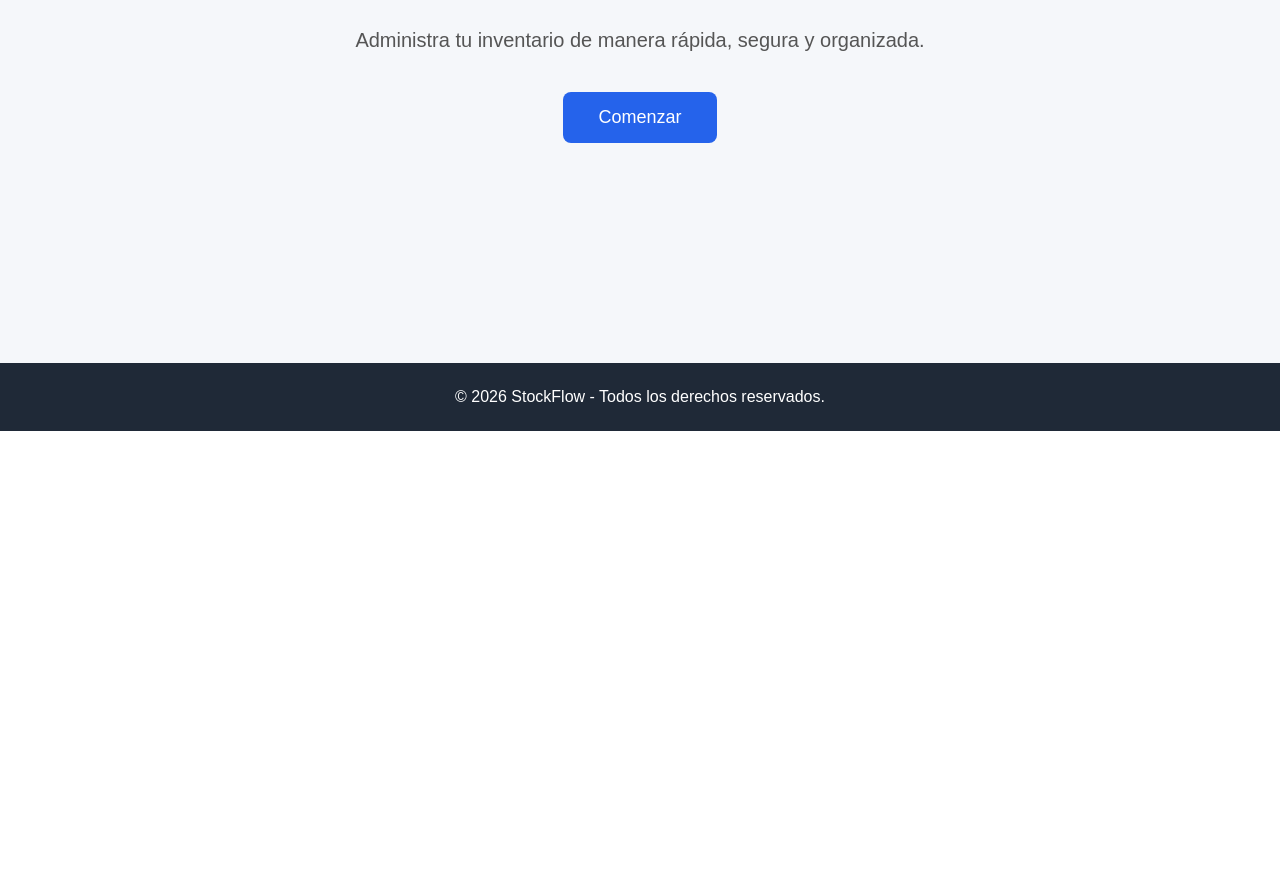
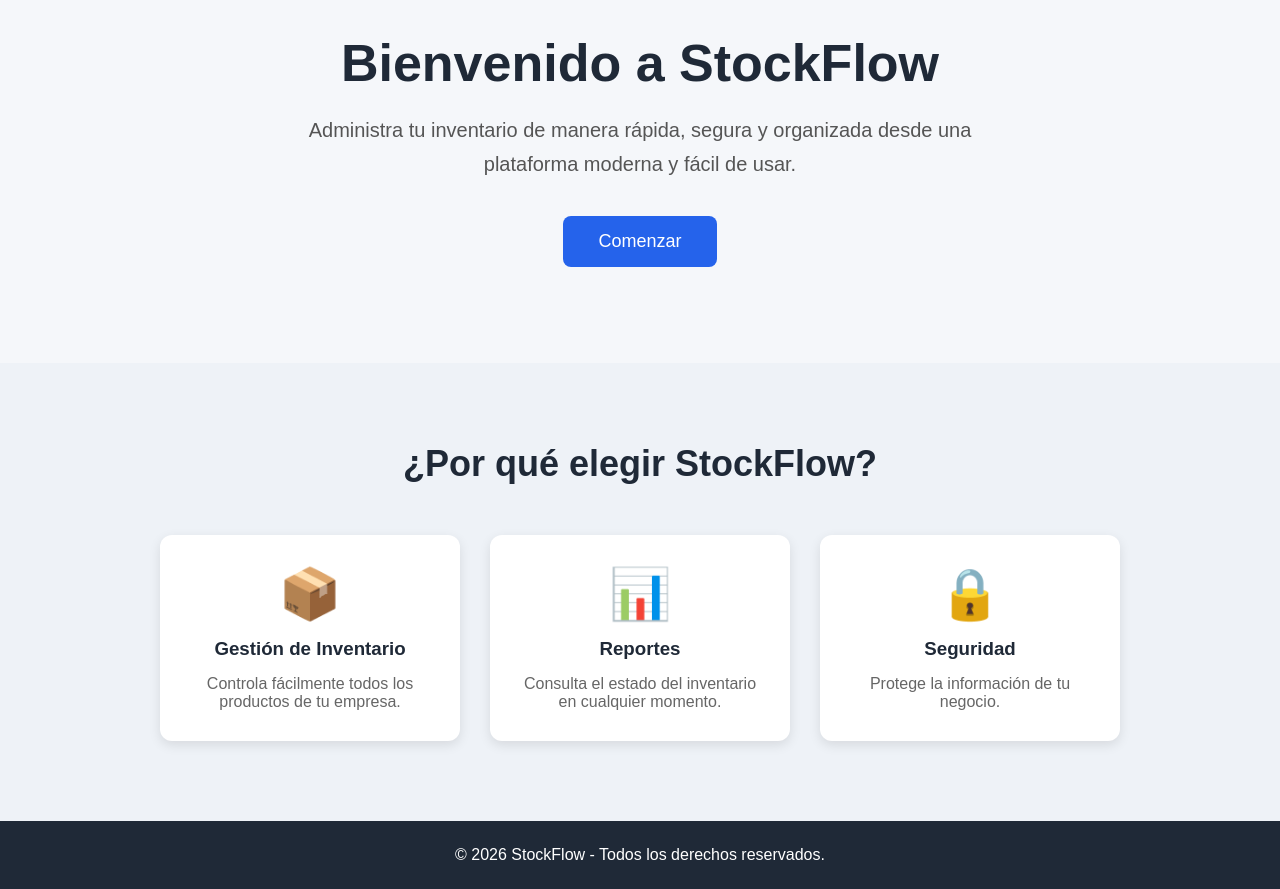
Before and after one commit to ShoskaOff/react-samuel-momento-1, a React (Vite) app: page / in a window 1280 px wide. Shown: the part 352-1241 px from the top of the page. Before the commit the page ends 800 px from the top, so only its background shows below. Built offline with nearby package versions, Linux system fonts and the light colour scheme.

Commit message:
Agregar sección de características con componente Card

```diff
--- /dev/null
+++ b/src/components/Card.jsx
@@ -0,0 +1,15 @@
+import "../styles/Card.css";
+
+function Card({ icono, titulo, descripcion }) {
+  return (
+    <div className="card">
+      <div className="card-icon">{icono}</div>
+
+      <h3>{titulo}</h3>
+
+      <p>{descripcion}</p>
+    </div>
+  );
+}
+
+export default Card;
--- /dev/null
+++ b/src/components/Features.jsx
@@ -0,0 +1,36 @@
+import Card from "./Card";
+import "../styles/Features.css";
+
+function Features() {
+  return (
+    <section className="features">
+
+      <h2>¿Por qué elegir StockFlow?</h2>
+
+      <div className="cards">
+
+        <Card
+          icono="📦"
+          titulo="Gestión de Inventario"
+          descripcion="Controla fácilmente todos los productos de tu empresa."
+        />
+
+        <Card
+          icono="📊"
+          titulo="Reportes"
+          descripcion="Consulta el estado del inventario en cualquier momento."
+        />
+
+        <Card
+          icono="🔒"
+          titulo="Seguridad"
+          descripcion="Protege la información de tu negocio."
+        />
+
+      </div>
+
+    </section>
+  );
+}
+
+export default Features;
--- a/src/components/Hero.jsx
+++ b/src/components/Hero.jsx
@@ -1,17 +1,27 @@
 import "../styles/Hero.css";
+import heroImage from "../assets/images/hero.png";
 
 function Hero() {
+
   const empresa = "StockFlow";
 
   return (
     <section className="hero">
+
+      <img
+        src={heroImage}
+        alt="Sistema de Inventario"
+        className="hero-image"
+      />
+
       <h2>Bienvenido a {empresa}</h2>
 
       <p>
-        Administra tu inventario de manera rápida, segura y organizada.
+        Administra tu inventario de manera rápida, segura y organizada desde una plataforma moderna y fácil de usar.
       </p>
 
       <button>Comenzar</button>
+
     </section>
   );
 }
--- a/src/pages/Home.jsx
+++ b/src/pages/Home.jsx
@@ -1,5 +1,6 @@
 import Header from "../components/Header";
 import Hero from "../components/Hero";
+import Features from "../components/Features";
 import Footer from "../components/Footer";
 
 function Home() {
@@ -7,6 +8,7 @@ function Home() {
     <>
       <Header />
       <Hero />
+      <Features />
       <Footer />
     </>
   );
--- /dev/null
+++ b/src/styles/Card.css
@@ -0,0 +1,27 @@
+.card {
+    background: white;
+    padding: 30px;
+    border-radius: 12px;
+    width: 300px;
+    text-align: center;
+    box-shadow: 0 4px 12px rgba(0,0,0,.1);
+    transition: .3s;
+}
+
+.card:hover {
+    transform: translateY(-8px);
+}
+
+.card-icon {
+    font-size: 50px;
+    margin-bottom: 15px;
+}
+
+.card h3 {
+    margin-bottom: 15px;
+    color: #1f2937;
+}
+
+.card p {
+    color: #666;
+}
--- /dev/null
+++ b/src/styles/Features.css
@@ -0,0 +1,18 @@
+.features{
+    padding:80px 40px;
+    background:#eef2f7;
+    text-align:center;
+}
+
+.features h2{
+    margin-bottom:50px;
+    font-size:36px;
+    color:#1f2937;
+}
+
+.cards{
+    display:flex;
+    justify-content:center;
+    gap:30px;
+    flex-wrap:wrap;
+}
--- a/src/styles/Hero.css
+++ b/src/styles/Hero.css
@@ -65,3 +65,11 @@
     background:#1d4ed8;
 
 }
+
+.hero-image{
+
+    width:320px;
+
+    margin-bottom:35px;
+
+}
```
Also changed, not shown: src/assets/images/hero.png (added).
